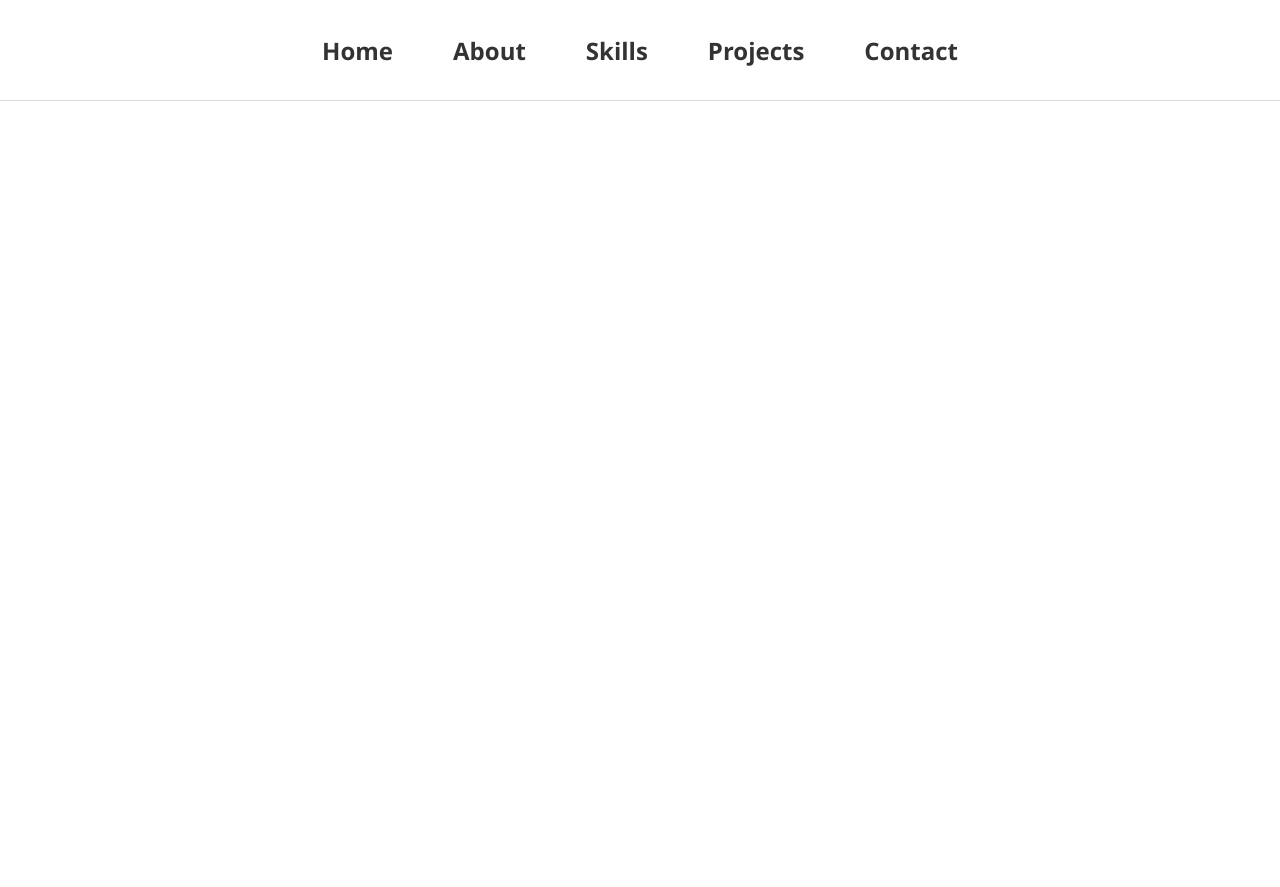
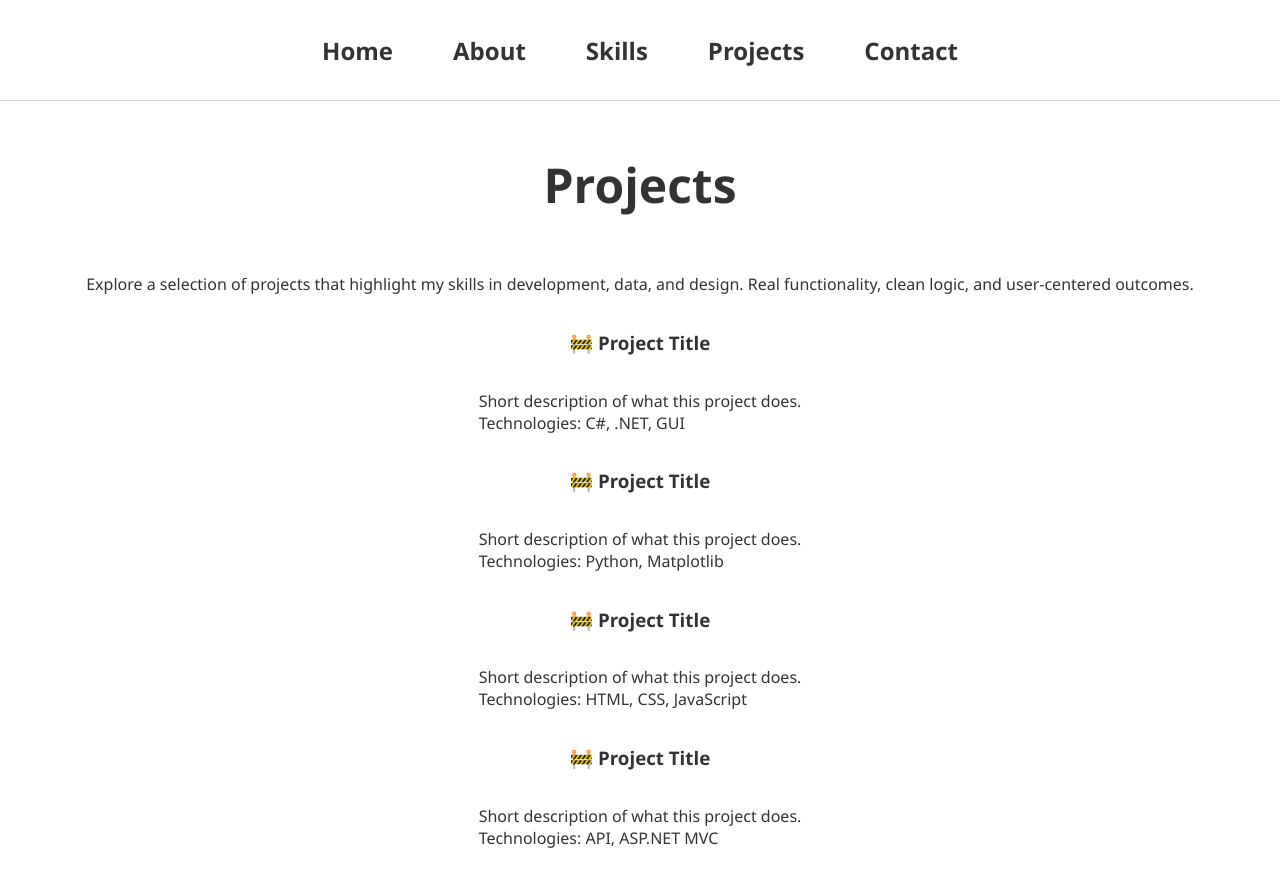
Before and after one commit to masontatafu/masontatafu.github.io, a Jekyll site: the page built from projects.md, in a window 1280 px wide. Shown: the top 887 px of the page. Built offline with Jekyll 4.4.1, drawn with Linux system fonts in a browser that asks for light colours; our own code applies the rules of GitHub Pages for plain Markdown files.

Commit message:
Update projects.md

```diff
--- a/projects.md
+++ b/projects.md
@@ -1,3 +1,29 @@
 ---
-title: This is where I'll showcase my projects
+title: "Projects"
+layout: default
 ---
+
+# Projects
+{:.page-title}
+
+Explore a selection of projects that highlight my skills in development, data, and design. Real functionality, clean logic, and user-centered outcomes.
+
+### 🚧 Project Title
+Short description of what this project does.
+Technologies: C#, .NET, GUI
+{:.project-card}
+
+### 🚧 Project Title
+Short description of what this project does.
+Technologies: Python, Matplotlib
+{:.project-card}
+
+### 🚧 Project Title
+Short description of what this project does.
+Technologies: HTML, CSS, JavaScript
+{:.project-card}
+
+### 🚧 Project Title
+Short description of what this project does.
+Technologies: API, ASP.NET MVC
+{:.project-card}
```
